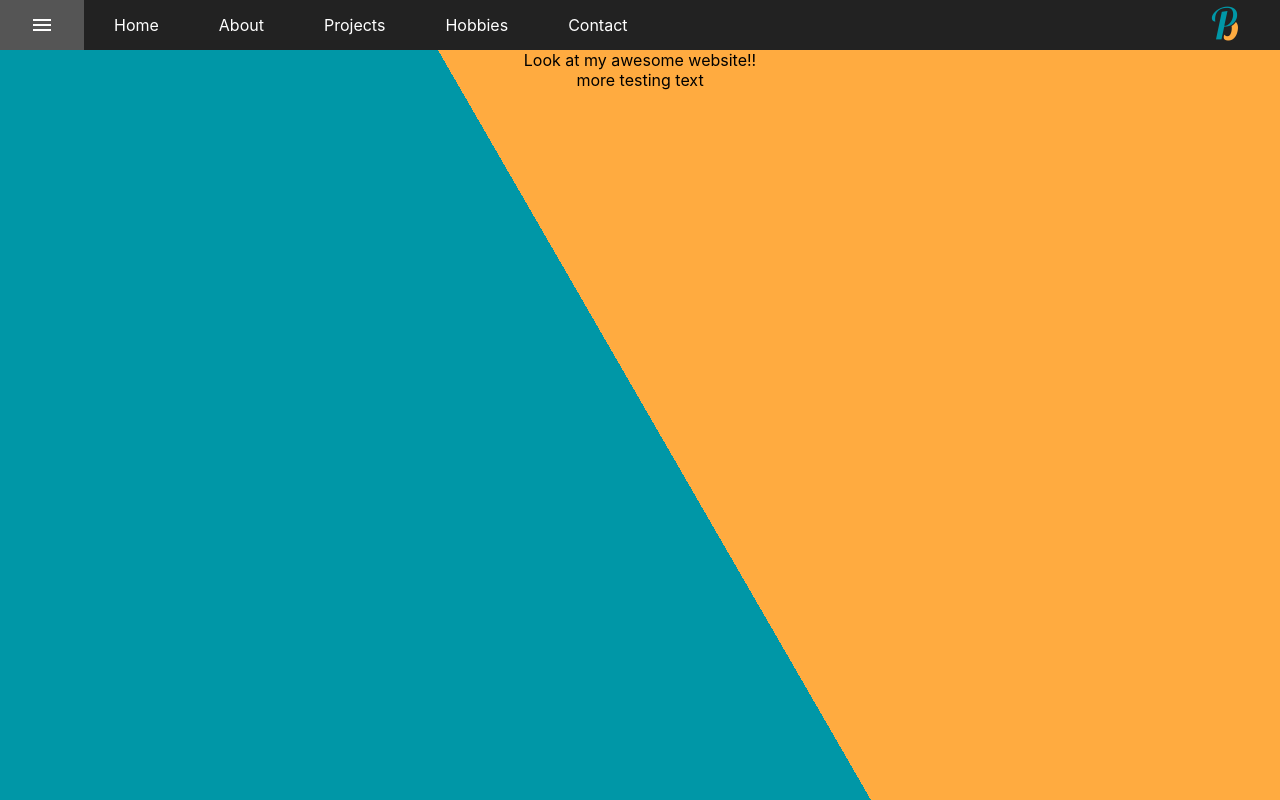
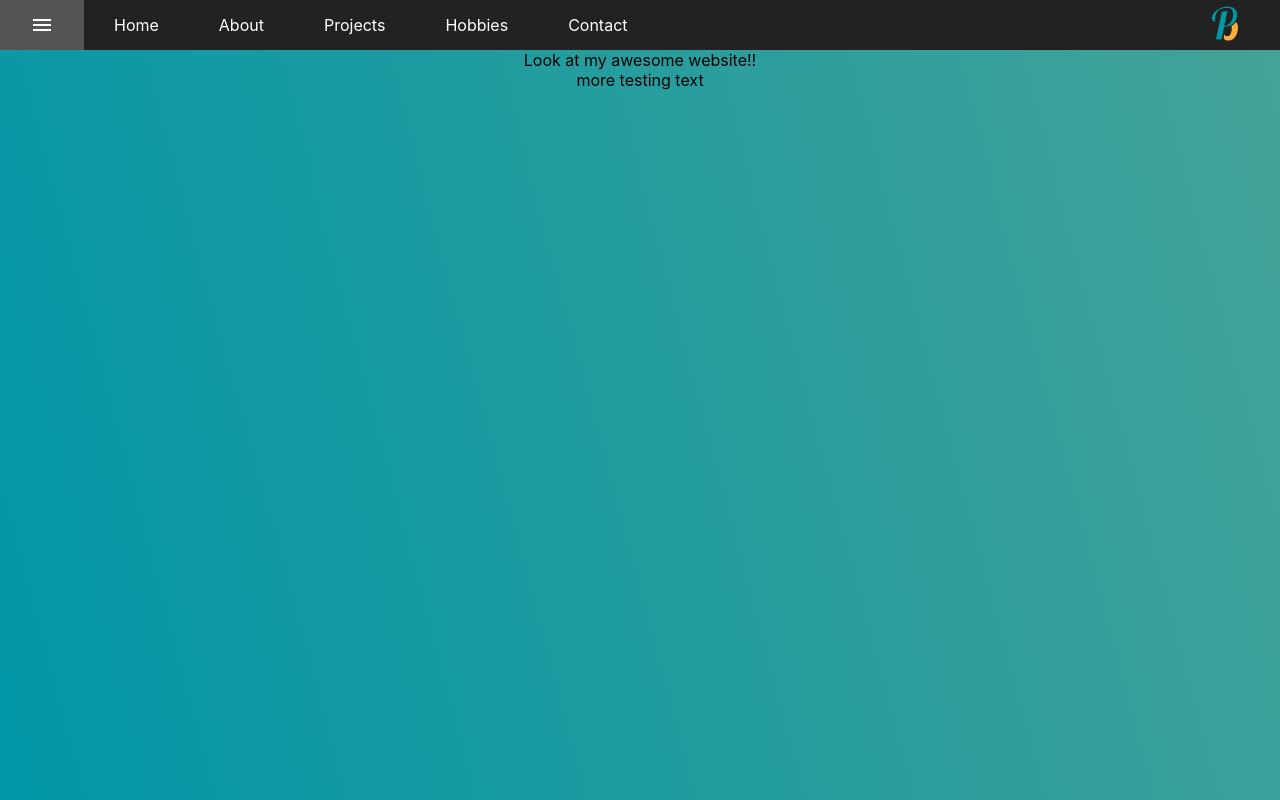
Before and after one commit to PJBuddendeck/PJBuddendeck.github.io, a React (Create React App) app: page / in a window 1280 px wide. Built offline with nearby package versions, Linux system fonts and the light colour scheme.

Commit message:
Added subtle color-changing gradient background

```diff
--- a/src/components/home-page.jsx
+++ b/src/components/home-page.jsx
@@ -1,6 +1,6 @@
 import React, {useState, useEffect, useRef} from "react";
 import './style.css';
-import logo from '../images/logo.png'
+import logo from '../images/logo.png';
 
 const HomePage = () => {
     const [menuOn, setMenu] = useState(false);
--- a/src/components/style.css
+++ b/src/components/style.css
@@ -17,22 +17,24 @@ body {
 }
 
 #background {
-    height: 100%;
-    width: 100%;
-    background-image: linear-gradient(60deg, #0097A7 50%, #FFAB40 50%);
-    animation: slide 10s ease-in-out infinite alternate;
-    z-index: 0 !important;
-    position: absolute;
+    animation: slide 6s ease-in-out infinite alternate;
+    background-image: linear-gradient(75deg, #0097A7, #7fac8b);
+    bottom: 0;
+    left: -50%;
+    position: fixed;
+    right: -50%;
+    top: 0;
+    z-index: -1;
 }
 
-/*@keyframes slide {
-  0% {
-    transform:translateX(-25%);
-  }
-  100% {
-    transform:translateX(25%);
-  }
-}*/
+@keyframes slide {
+    0% {
+        transform: translateX(-25%);
+    }
+    100% {
+        transform: translateX(25%);
+    }
+}
 
 #navbar {
     background-color: #222222;
```
